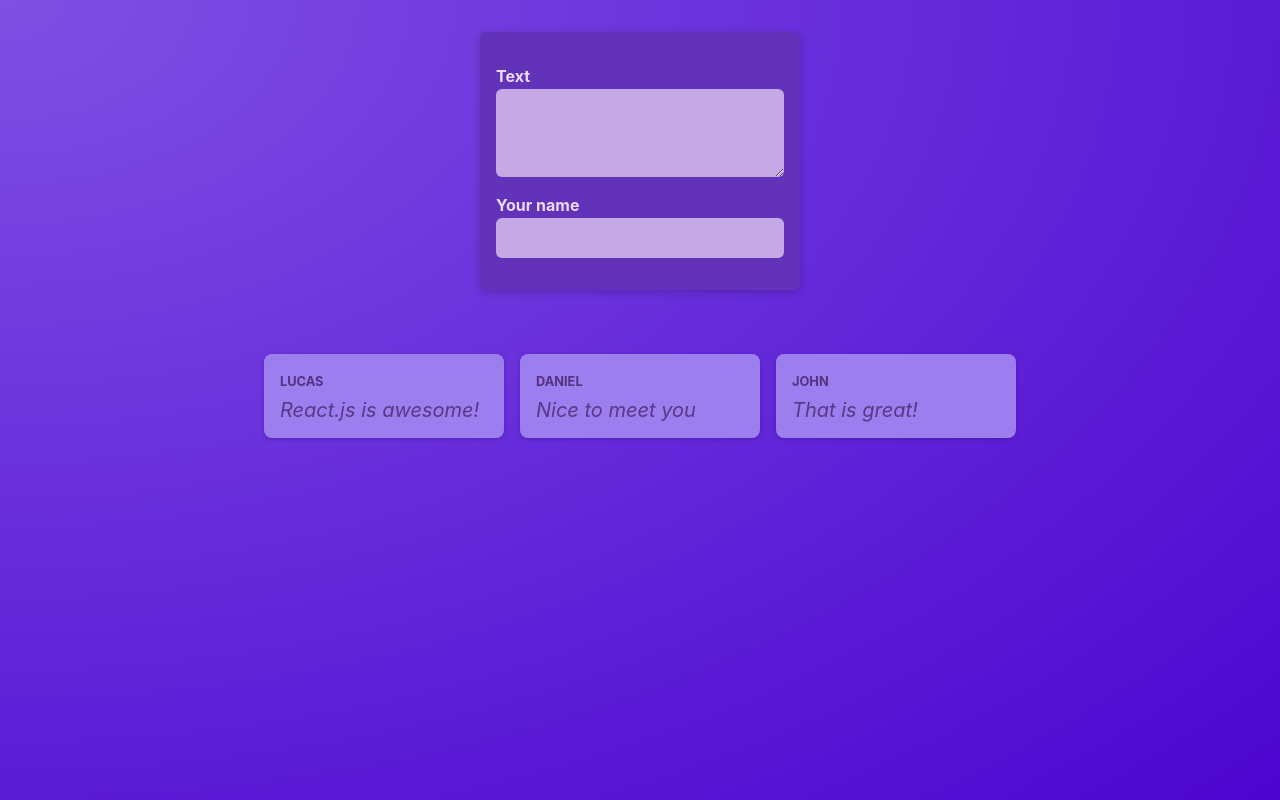
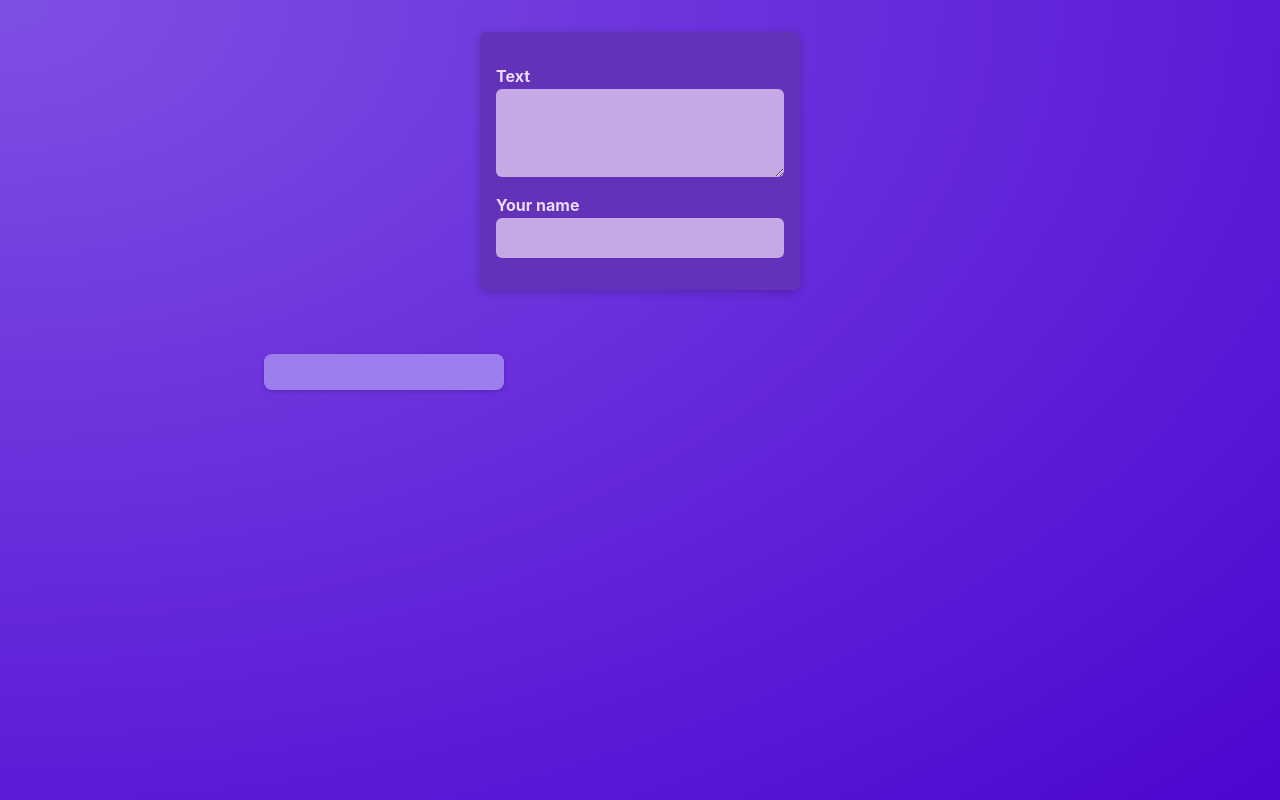
Before and after one commit to lucasdnr/node, a React (Vite) app in the folder react-crash-course/: page / in a window 1280 px wide. Built offline with nearby package versions, Linux system fonts and the light colour scheme.

Commit message:
lifting state up of NewPost component

```diff
--- a/react-crash-course/src/components/NewPost.jsx
+++ b/react-crash-course/src/components/NewPost.jsx
@@ -1,25 +1,19 @@
-import { useState } from "react";
-
 import classes from "./NewPost.module.css";
 
-function NewPost() {
-  const [enteredBody, setEnteredBody] = useState("");
-  // stateData[0] // current value
-  // stateData[1] // state updating function
-
-  function changeBodyHandler(event) {
-    setEnteredBody(event.target.value);
-  }
+function NewPost(props) {
+  // const [enteredBody, setEnteredBody] = useState("");
+  // // stateData[0] // current value
+  // // stateData[1] // state updating function
 
   return (
     <form className={classes.form}>
       <p>
         <label htmlFor="body">Text</label>
-        <textarea id="body" required rows={3} onKeyDown={changeBodyHandler} />
+        <textarea id="body" required rows={3} onChange={props.onBodyChange} />
       </p>
       <p>
         <label htmlFor="name">Your name</label>
-        <input type="text" id="name" required />
+        <input type="text" id="name" required onChange={props.onAuthorChange} />
       </p>
     </form>
   );
--- a/react-crash-course/src/components/PostsList.jsx
+++ b/react-crash-course/src/components/PostsList.jsx
@@ -1,15 +1,28 @@
+import { useState } from "react";
 import NewPost from "./NewPost";
 import Post from "./Post";
 import classes from "./PostsList.module.css";
 
 function PostsList() {
+  const [enteredBody, setEnteredBody] = useState("");
+  const [enteredAuthor, setEnteredAuthor] = useState("");
+
+  function bodyChangeHandler(event) {
+    setEnteredBody(event.target.value);
+  }
+
+  function authorChangeHandler(event) {
+    setEnteredAuthor(event.target.value);
+  }
+
   return (
     <>
-      <NewPost />
+      <NewPost
+        onAuthorChange={authorChangeHandler}
+        onBodyChange={bodyChangeHandler}
+      />
       <ul className={classes.posts}>
-        <Post author="Lucas" body="React.js is awesome!" />
-        <Post author="Daniel" body="Nice to meet you" />
-        <Post author="John" body="That is great!" />
+        <Post author={enteredAuthor} body={enteredBody} />
       </ul>
     </>
   );
```
